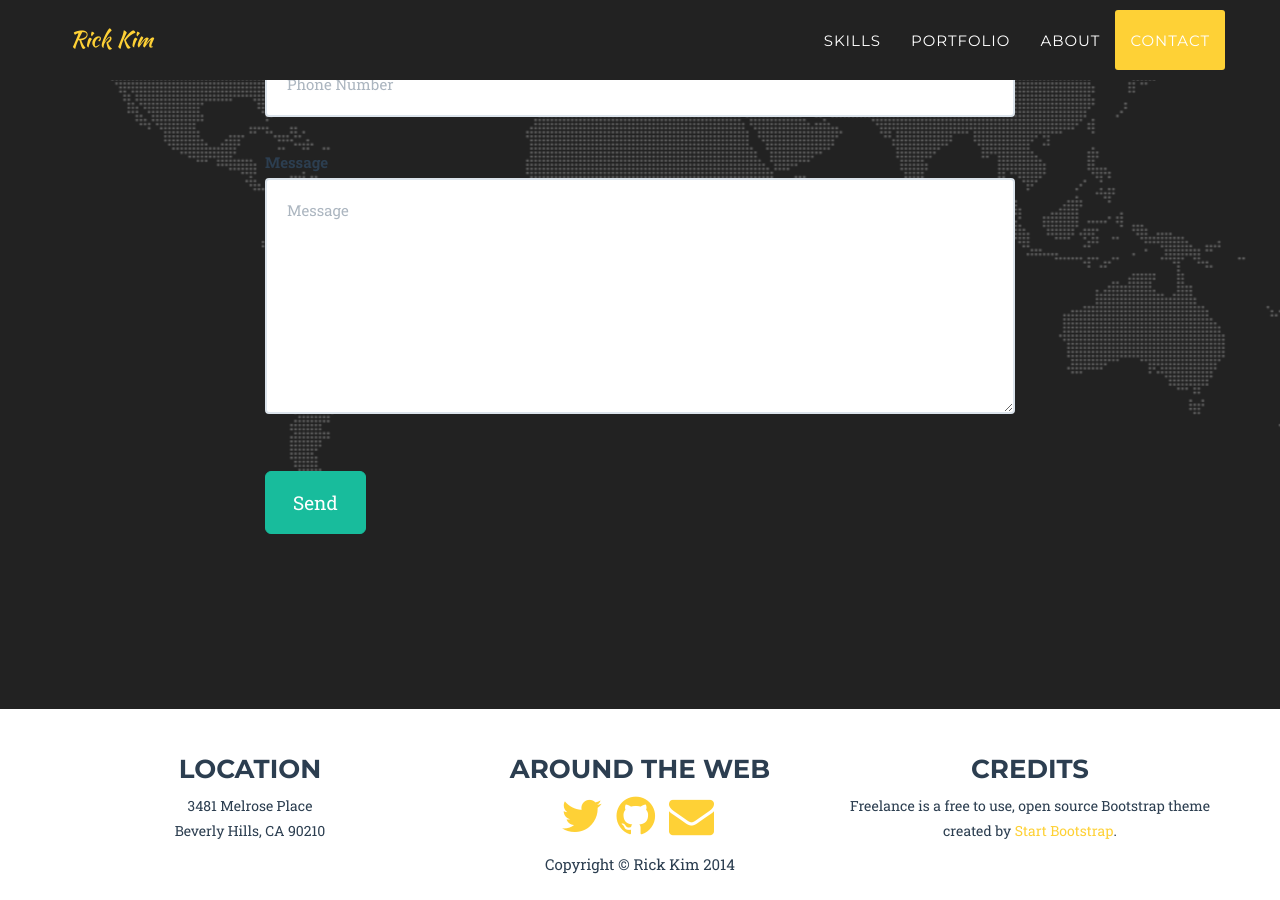
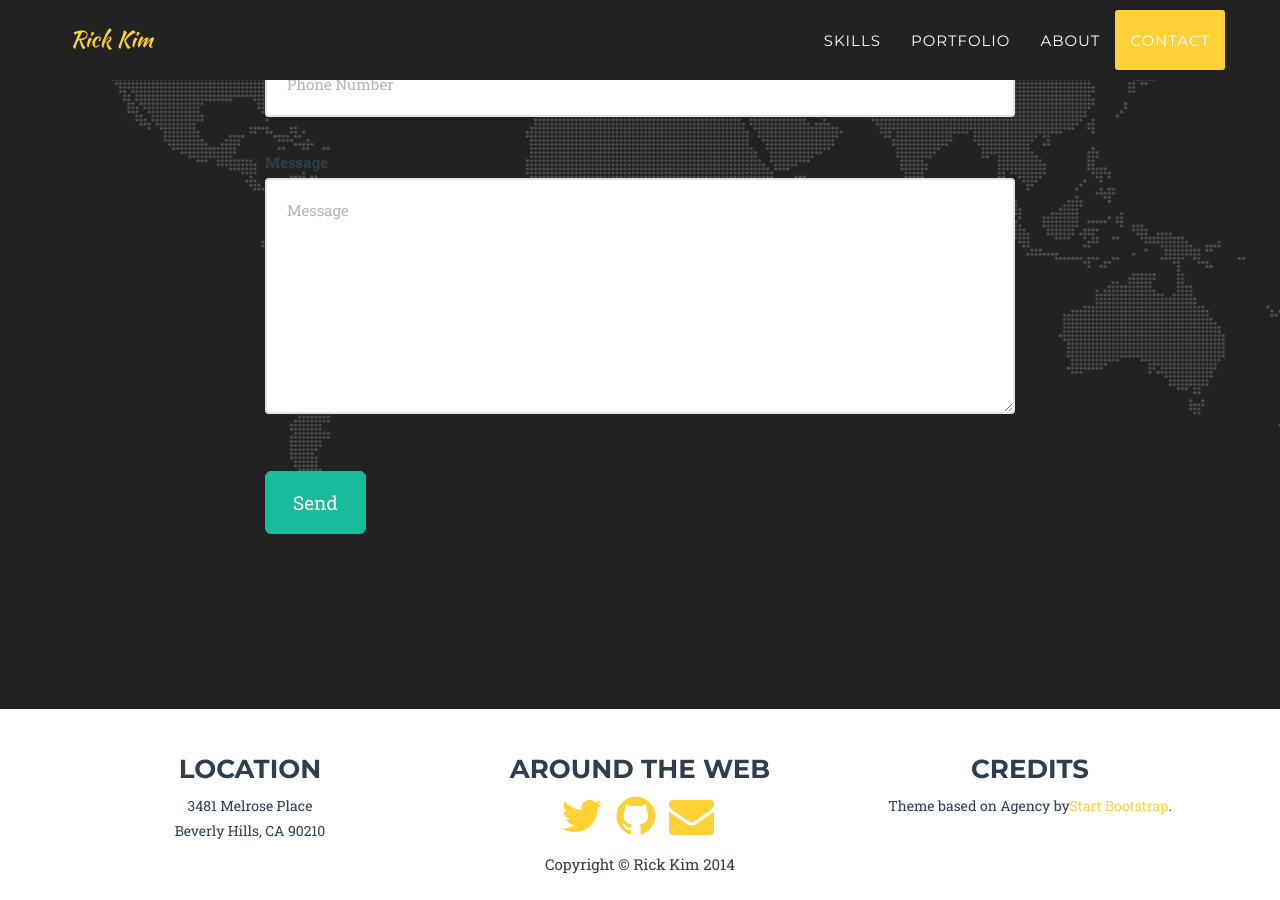
Before and after one commit to y7kim/y7kim.github.io, a Jekyll site: the page built from index.html, in a window 1280 px wide and 900 px high, scrolled down 5619 px. Built offline with Jekyll 4.4.1, drawn with Linux system fonts in a browser that asks for light colours.

Commit message:
Edit Credits

```diff
--- a/_includes/footer.html
+++ b/_includes/footer.html
@@ -23,7 +23,7 @@
                     </div>
                     <div class="footer-col col-md-4">
                         <h3>Credits</h3>
-                        <p>Freelance is a free to use, open source Bootstrap theme created by <a href="http://startbootstrap.com">Start Bootstrap</a>.</p>
+                        <p>Theme based on Agency by<a href="http://startbootstrap.com">Start Bootstrap</a>.</p>
                     </div>
                 </div>
             </div>
```
